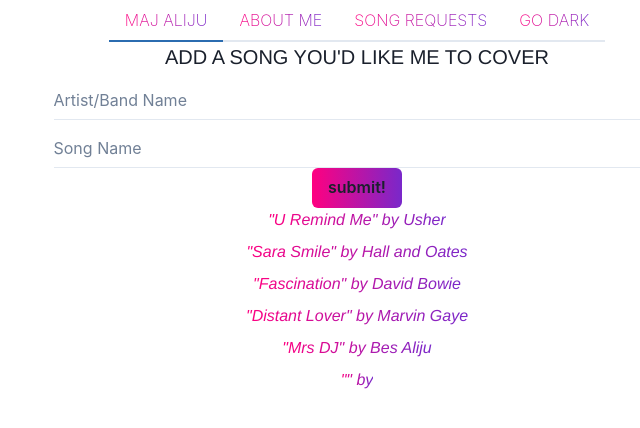
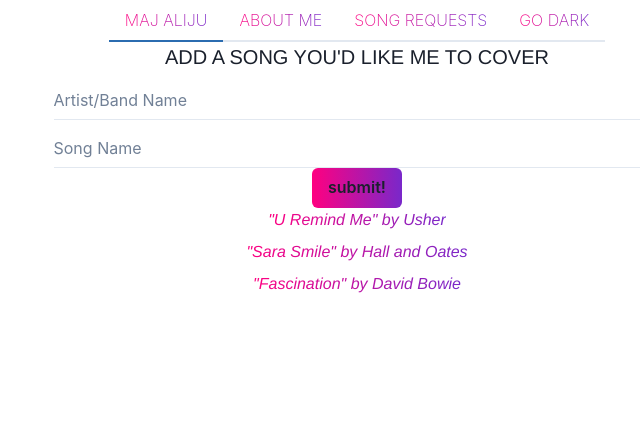
Before and after one commit to majaliju/artist-portfolio-page, a React (Create React App) app: page /songrequests in a window 1280 px wide. Shown: the top 428 px of the page, without its empty margins (283-923 px from the left). Built offline with nearby package versions, Linux system fonts and the light colour scheme; data requests are answered from the project's data file.

Commit message:
updated SongForm to handle empty form entries

```diff
--- a/db.json
+++ b/db.json
@@ -14,21 +14,6 @@
       "artistName": "David Bowie",
       "songName": "Fascination",
       "id": 3
-    },
-    {
-      "artistName": "Marvin Gaye",
-      "songName": "Distant Lover",
-      "id": 4
-    },
-    {
-      "artistName": "Bes Aliju",
-      "songName": "Mrs DJ",
-      "id": 5
-    },
-    {
-      "artistName": "",
-      "songName": "",
-      "id": 6
     }
   ]
 }
--- a/src/components/SongForm.js
+++ b/src/components/SongForm.js
@@ -1,5 +1,5 @@
 import React, { useState } from "react";
-import {useForm} from "react-hook-form";
+import { useForm } from "react-hook-form";
 import {
   FormControl,
   FormLabel,
@@ -10,34 +10,13 @@
   Flex,
   Text,
   Button,
+  Alert,
+  AlertIcon,
+  AlertTitle,
+  AlertDescription,
 } from "@chakra-ui/react";
 
 function SongForm({ onSubmit }) {
-
-
-/*
-import React from 'react';
-import { useForm } from 'react-hook-form';
-
-export default function App() {
-  const { register, handleSubmit, formState: { errors } } = useForm();
-  const onSubmit = data => console.log(data);
-  console.log(errors);
-
-  return (
-    <form onSubmit={handleSubmit(onSubmit)}>
-      <input type="text" placeholder="Artist/Band Name" {...register("Artist/Band Name", {required: true, maxLength: 80})} />
-      <input type="text" placeholder="Song Name" {...register("Song Name", {required: true, maxLength: 100})} />
-
-      <input type="submit" />
-    </form>
-  );
-}
-*/
-
-
-
-
   // this holds the values of form as it's being updated
   const [form, setForm] = useState({
     artistName: "",
@@ -55,7 +34,17 @@
   // handleSubmit for the button, sends it up to SongRequests
   const handleSubmit = (e) => {
     e.preventDefault();
+    if (form.artistName !== "" || form.songName !== "") {
       onSubmit(form);
+    } else {
+      <Alert status="error">
+        <AlertIcon />
+        <AlertTitle>Enter a real artist!</AlertTitle>
+        <AlertDescription>
+          I won't cover John Cage 4'33, sorry.
+        </AlertDescription>
+      </Alert>;
+    }
   };
 
   return (
@@ -66,11 +55,10 @@
             ADD A SONG YOU'D LIKE ME TO COVER
           </Text>
         </Center>
-
       </Box>
       <SimpleGrid>
         <Flex>
-          <FormControl >
+          <FormControl>
             <FormLabel htmlFor="artistName"></FormLabel>
             <Center>
               <Input
@@ -78,11 +66,13 @@
                 id="artistName"
                 type="text"
                 variant="flushed"
-              htmlSize={55} width='auto'
+                htmlSize={55}
+                width="auto"
                 placeholder="Artist/Band Name"
                 value={form.artistName}
                 onChange={handleChange}
-            /></Center>
+              />
+            </Center>
           </FormControl>
         </Flex>
       </SimpleGrid>
@@ -96,21 +86,25 @@
                 id="songName"
                 type="text"
                 variant="flushed"
-              htmlSize={55} width='auto'
+                htmlSize={55}
+                width="auto"
                 placeholder="Song Name"
                 value={form.songName}
                 onChange={handleChange}
-            /></Center>
+              />
+            </Center>
           </FormControl>
         </Box>
       </SimpleGrid>
       <Center>
-      <Button onClick={handleSubmit}
-      borderRadius='md'
-      bgGradient='linear(to-l, #7928CA, #FF0080)'
+        <Button
+          onClick={handleSubmit}
+          borderRadius="md"
+          bgGradient="linear(to-l, #7928CA, #FF0080)"
           _hover={{
-        bgGradient: 'linear(to-r, red.500, yellow.500)',
-      }}>
+            bgGradient: "linear(to-r, red.500, yellow.500)",
+          }}
+        >
           submit!
         </Button>
       </Center>
```
Lines whose indentation alone changed are shown as unchanged.
